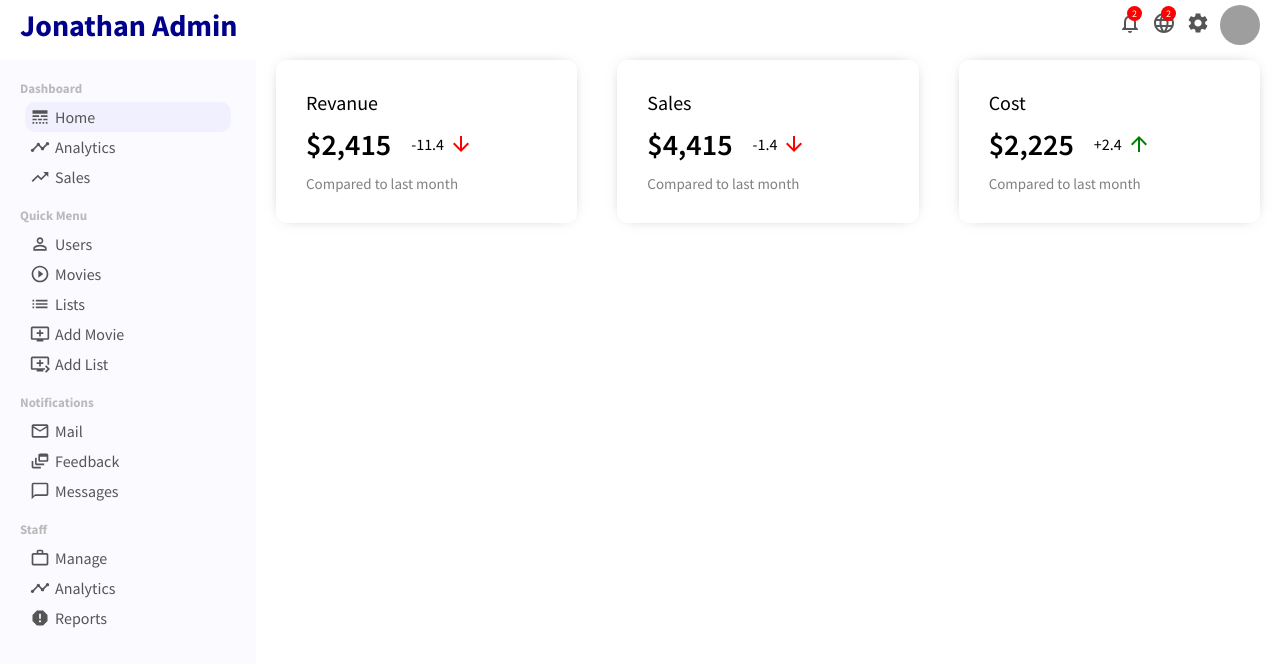
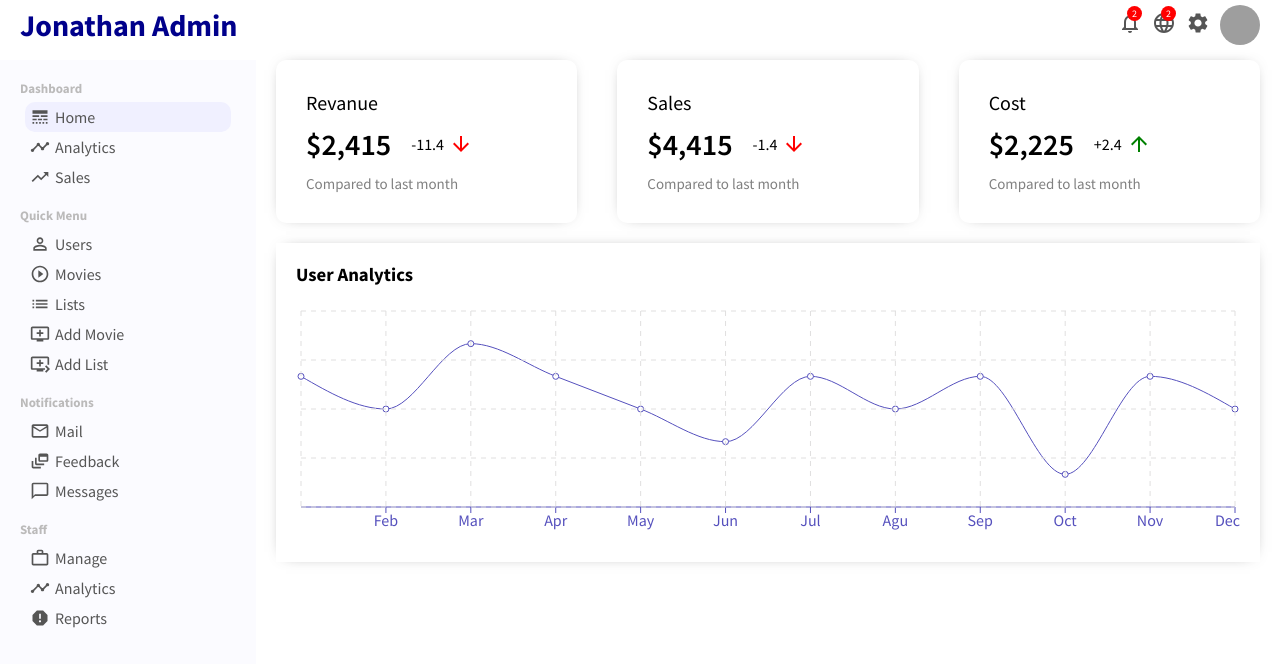
Before and after one commit to jmchiang1/NetflixClone, a React (Create React App) app in the folder admin/: page / in a window 1280 px wide. Shown: the top 664 px of the page. Built offline with nearby package versions, Linux system fonts and the light colour scheme; grey boxes are pictures that could not be loaded.

Commit message:
Added initial user analytics chart with dummy data

```diff
--- /dev/null
+++ b/admin/src/components/Chart.js
@@ -0,0 +1,26 @@
+import "./Styles/Chart.css";
+import {
+  LineChart,
+  Line,
+  XAxis,
+  CartesianGrid,
+  Tooltip,
+  ResponsiveContainer,
+} from "recharts";
+
+export default function Chart({ title, data, dataKey, grid }) {
+
+  return (
+    <div className="chart">
+      <h3 className="chartTitle">{title}</h3>
+      <ResponsiveContainer width="100%" aspect={4 / 1}>
+        <LineChart data={data}>
+          <XAxis dataKey="name" stroke="#5550bd" />
+          <Line type="monotone" dataKey={dataKey} stroke="#5550bd" />
+          <Tooltip />
+          {grid && <CartesianGrid stroke="#e0dfdf" strokeDasharray="5 5" />}
+        </LineChart>
+      </ResponsiveContainer>
+    </div>
+  );
+}
--- a/admin/src/components/Home.js
+++ b/admin/src/components/Home.js
@@ -1,7 +1,7 @@
-// // import Chart from "../../components/chart/Chart";
+import "./Styles/Home.css";
 import FeaturedInfo from "./FeaturedInfo";
-import "./Styles/Home.css";
-// import { userData } from "../../DummyData";
+import Chart from "./Chart";
+import { userData } from '../DummyData'
 // // import WidgetSm from "../../components/widgetSm/WidgetSm";
 // // import WidgetLg from "../../components/widgetLg/WidgetLg";
 // import { useEffect, useMemo, useState } from "react";
@@ -57,8 +57,8 @@ export default function Home() {
   return (
     <div className="home">
       <FeaturedInfo />
-      {/* <Chart data={userStats} title="User Analytics" grid dataKey="New User" />
-      <div className="homeWidgets">
+      <Chart data={userData} title="User Analytics" grid dataKey="Active User" />
+      {/* <div className="homeWidgets">
         <WidgetSm />
         <WidgetLg />
       </div> */}
--- /dev/null
+++ b/admin/src/components/Styles/Chart.css
@@ -0,0 +1,10 @@
+.chart {
+    margin: 20px;
+    padding: 20px;
+    -webkit-box-shadow: 0px 0px 15px -10px rgba(0, 0, 0, 0.75);
+    box-shadow: 0px 0px 15px -10px rgba(0, 0, 0, 0.75);
+  }
+
+  .chartTitle {
+    margin-bottom: 20px;
+  }
```
